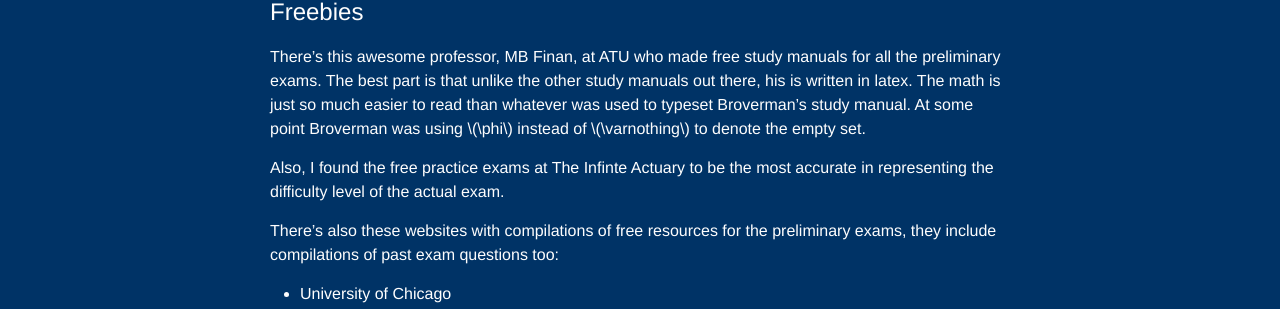
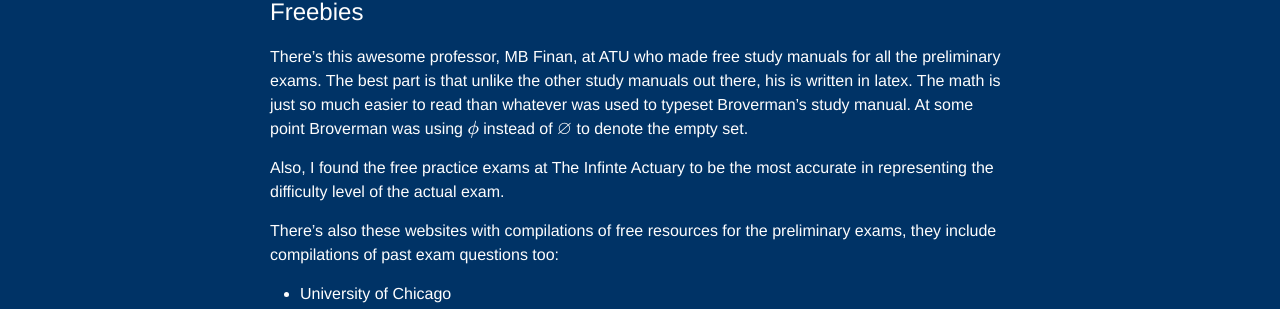
Before and after one commit to blueberryapple/blueberryapple.github.io, a Jekyll site: the page built from _posts/2017-01-15-thoughts-on-p-exam.md, in a window 1280 px wide. Shown: the part 482-791 px from the top of the page. Built offline with Jekyll 4.4.1, drawn with Linux system fonts in a browser that asks for light colours; formulas are drawn with MathJax 3; part of the change alters nothing that is shown.

```diff
--- a/_layouts/post.html
+++ b/_layouts/post.html
@@ -2,6 +2,9 @@
 layout: default
 ---
 <article class="post" itemscope itemtype="http://schema.org/BlogPosting">
+
+  <!-- mathjax source for latex stuff -->
+  <script src='https://cdn.mathjax.org/mathjax/latest/MathJax.js?config=TeX-AMS-MML_HTMLorMML'></script>
 
   <header class="post-header">
     <h1 class="post-title" itemprop="name headline">{{ page.title }}</h1>
```
